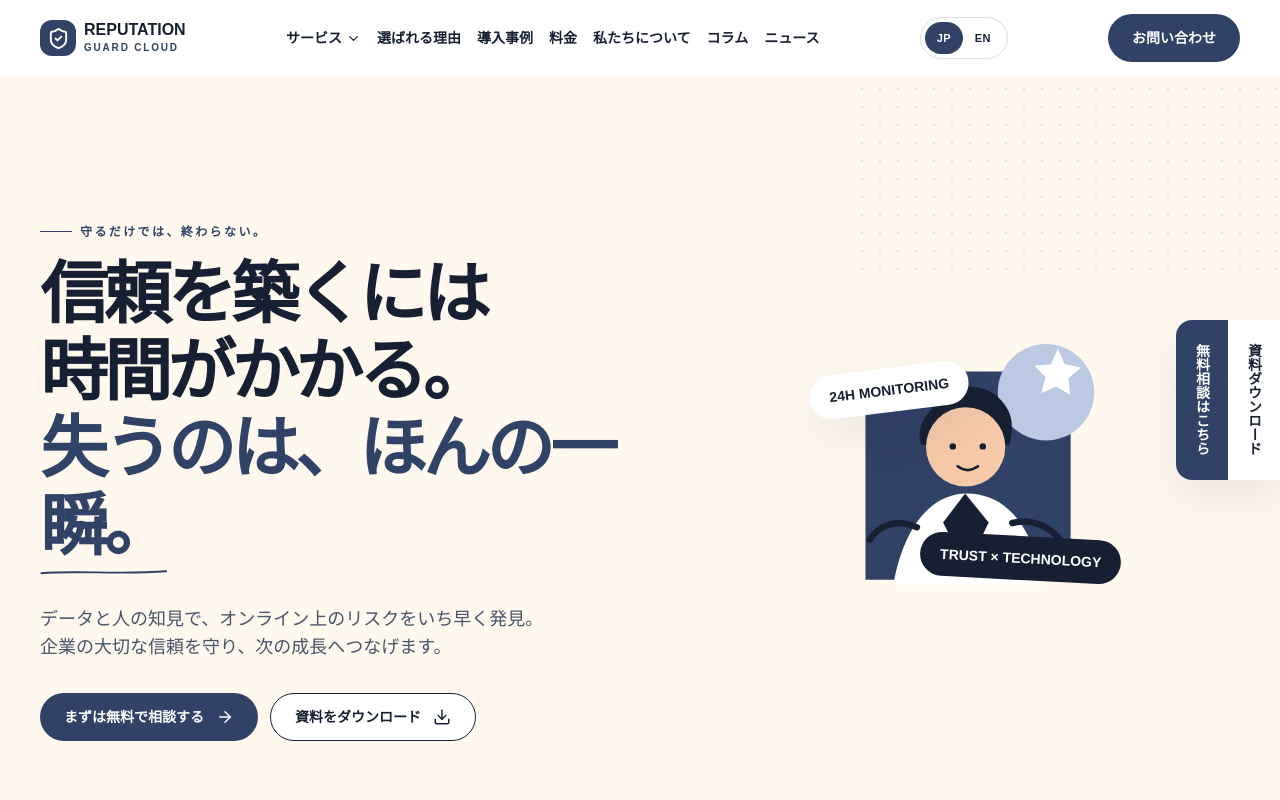
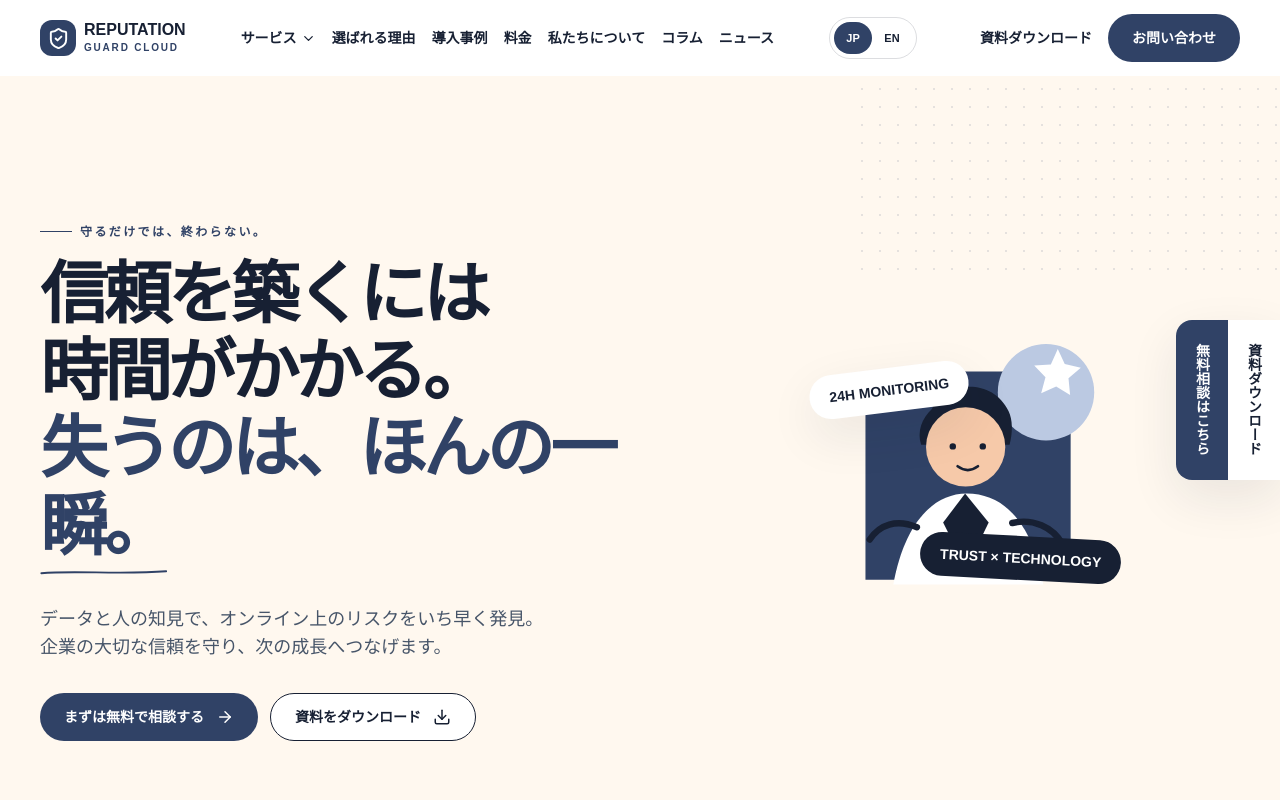
Before and after one commit to masudndiuiux-maker/new-demo-website, a Next.js app: page / in a window 1280 px wide. Shown: the top 800 px of the page. Built offline with nearby package versions, Linux system fonts and the light colour scheme.

Commit message:
Restore desktop header download text button

```diff
--- a/components/Site.tsx
+++ b/components/Site.tsx
@@ -224,10 +224,10 @@ export function Header() {
           </div>
           <div className="hidden shrink-0 gap-2 xl:flex">
             <button
+              type="button"
               onClick={() => dispatchEvent(new Event("openResource"))}
-              className="btn-dark hidden 2xl:inline-flex"
+              className="btn px-2 text-ink hover:text-primary"
             >
-              <Download size={16} />
               {language === "en" ? "Download guide" : "資料ダウンロード"}
             </button>
             <a className="btn-primary" href="#contact">
```
